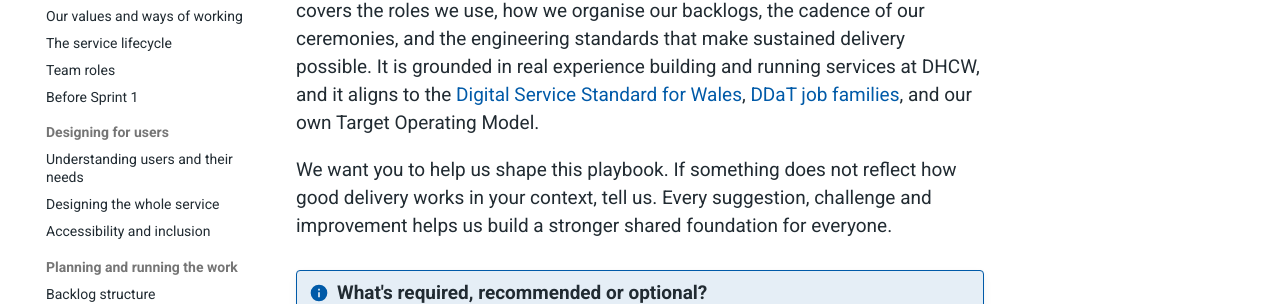
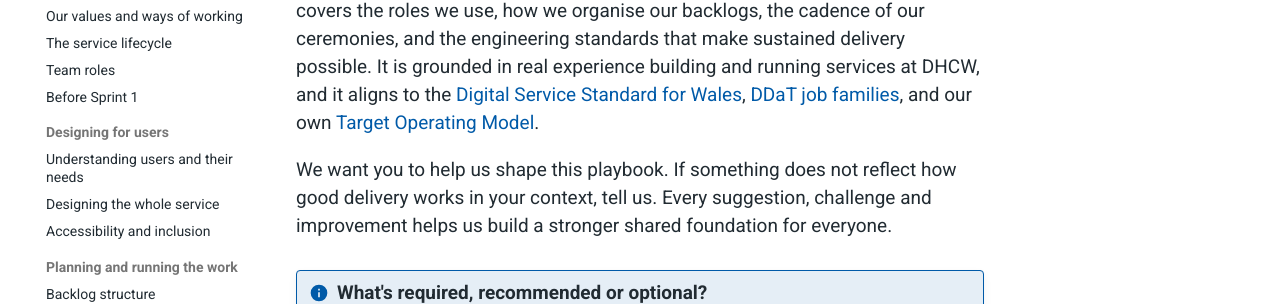
Before and after one commit to DHCW-Digital-Health-and-Care-Wales/dhcw-delivery-playbook, an MkDocs documentation site: the page built from docs/index.md, in a window 1280 px wide and 900 px high, scrolled down 814 px. Shown: the part 177-481 px from the top of the window. Built offline with MkDocs 1.6.1 and Material for MkDocs 9.7.7, drawn with Linux system fonts in a browser that asks for light colours; comment, search, counter and statistics services are not loaded; part of the change alters nothing that is shown.

Commit message:
Task 1: link Target Operating Model on home page (TODO-TOM-URL placeholder)
Co-authored-by: fireballxlV <95079606+fireballxlV@users.noreply.github.com>

```diff
--- a/docs/index.md
+++ b/docs/index.md
@@ -14,7 +14,7 @@ Helping teams thrive so they can make digital a force for good in health and car
 
 DHCW delivers digital services that clinicians, patients, and the people of Wales depend on every day. Getting that delivery right matters.
 
-This playbook describes how our product and service delivery teams work. It covers the roles we use, how we organise our backlogs, the cadence of our ceremonies, and the engineering standards that make sustained delivery possible. It is grounded in real experience building and running services at DHCW, and it aligns to the [Digital Service Standard for Wales](https://digitalpublicservices.gov.wales/guidance-and-standards/digital-service-standard-wales), [DDaT job families](https://ddat-capability-framework.service.gov.uk/), and our own Target Operating Model.
+This playbook describes how our product and service delivery teams work. It covers the roles we use, how we organise our backlogs, the cadence of our ceremonies, and the engineering standards that make sustained delivery possible. It is grounded in real experience building and running services at DHCW, and it aligns to the [Digital Service Standard for Wales](https://digitalpublicservices.gov.wales/guidance-and-standards/digital-service-standard-wales), [DDaT job families](https://ddat-capability-framework.service.gov.uk/), and our own [Target Operating Model](TODO-TOM-URL).
 
 We want you to help us shape this playbook. If something does not reflect how good delivery works in your context, tell us. Every suggestion, challenge and improvement helps us build a stronger shared foundation for everyone.
 
```
